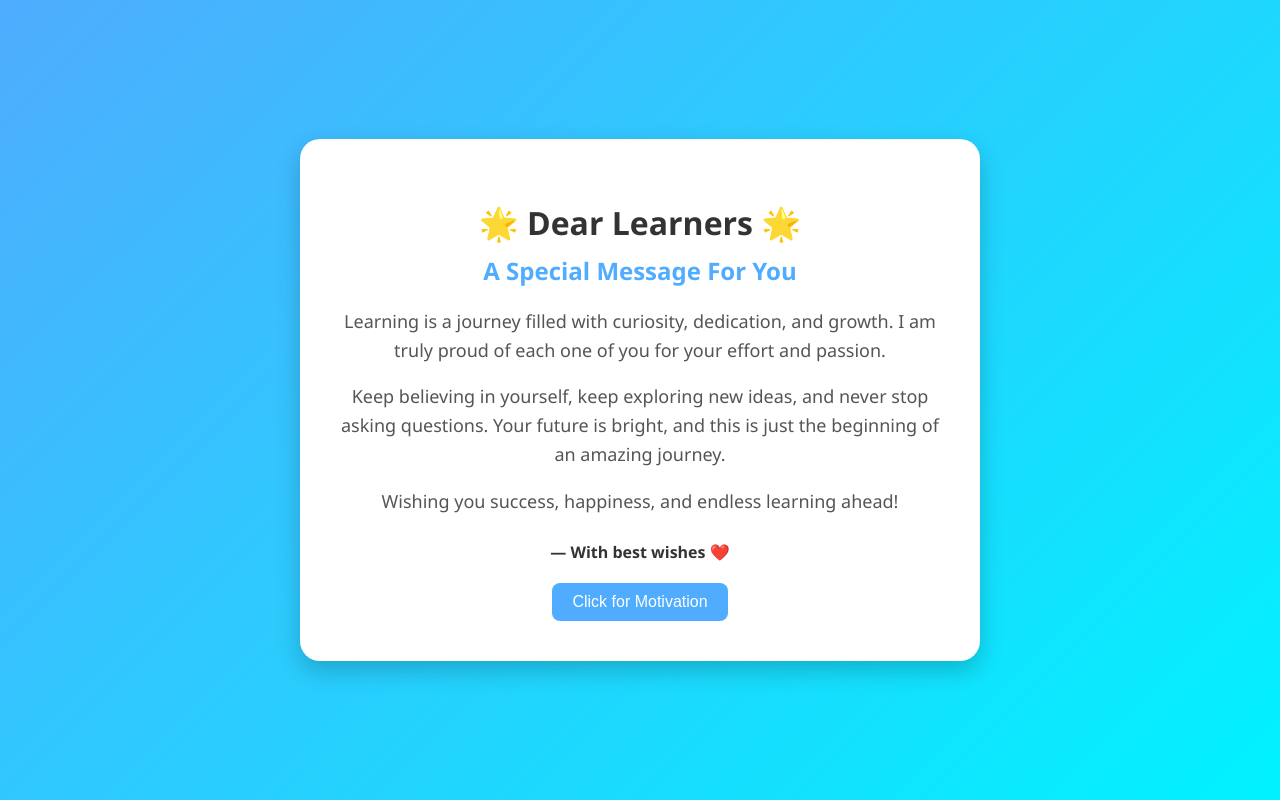
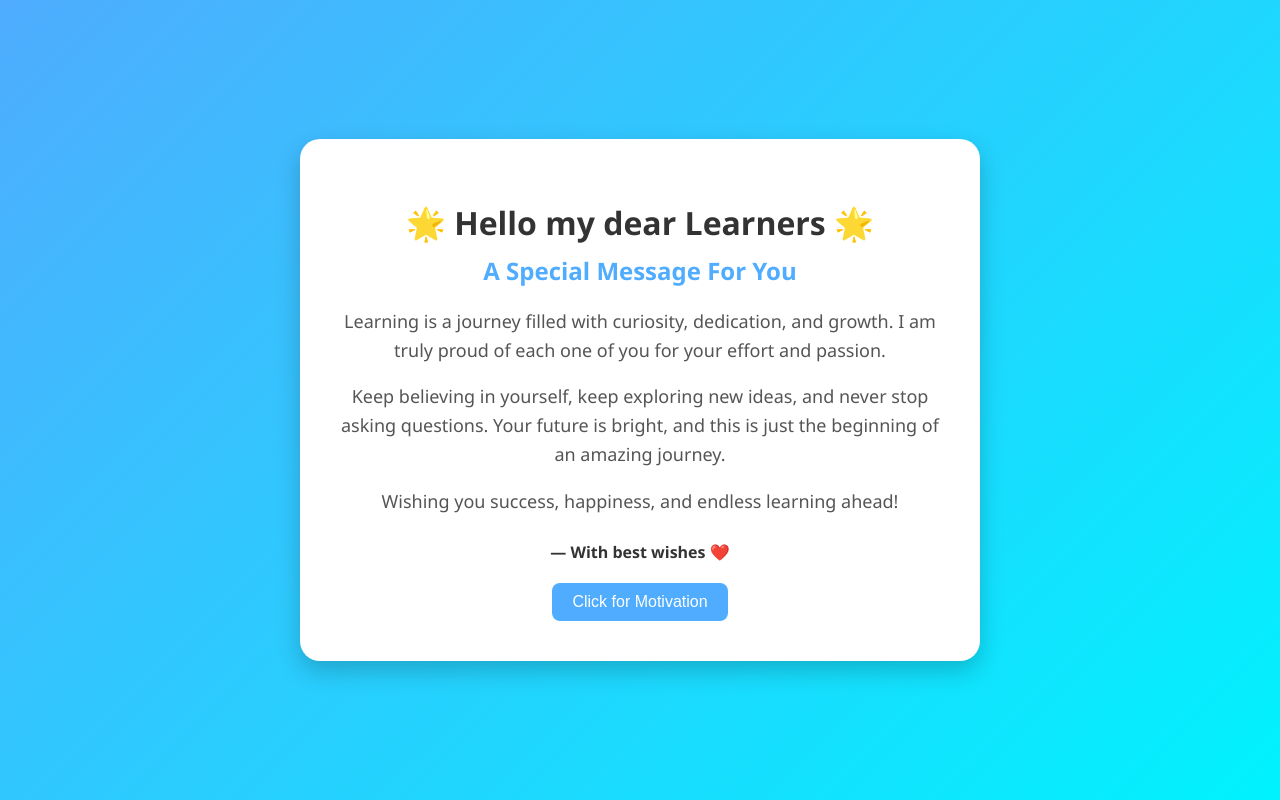
Before and after one commit to satya66655/devops-cicd-demo, a plain HTML site: page index.html in a window 1280 px wide. Drawn offline with Linux system fonts and the light colour scheme.

Commit message:
Change greeting from 'Dear Learners' to 'Hello my dear Learners'

```diff
--- a/index.html
+++ b/index.html
@@ -77,7 +77,7 @@ button:hover{
 <body>
 
 <div class="card">
-    <h1>🌟 Dear Learners 🌟</h1>
+    <h1>🌟 Hello my dear Learners 🌟</h1>
     <h2>A Special Message For You</h2>
 
     <p>
```
